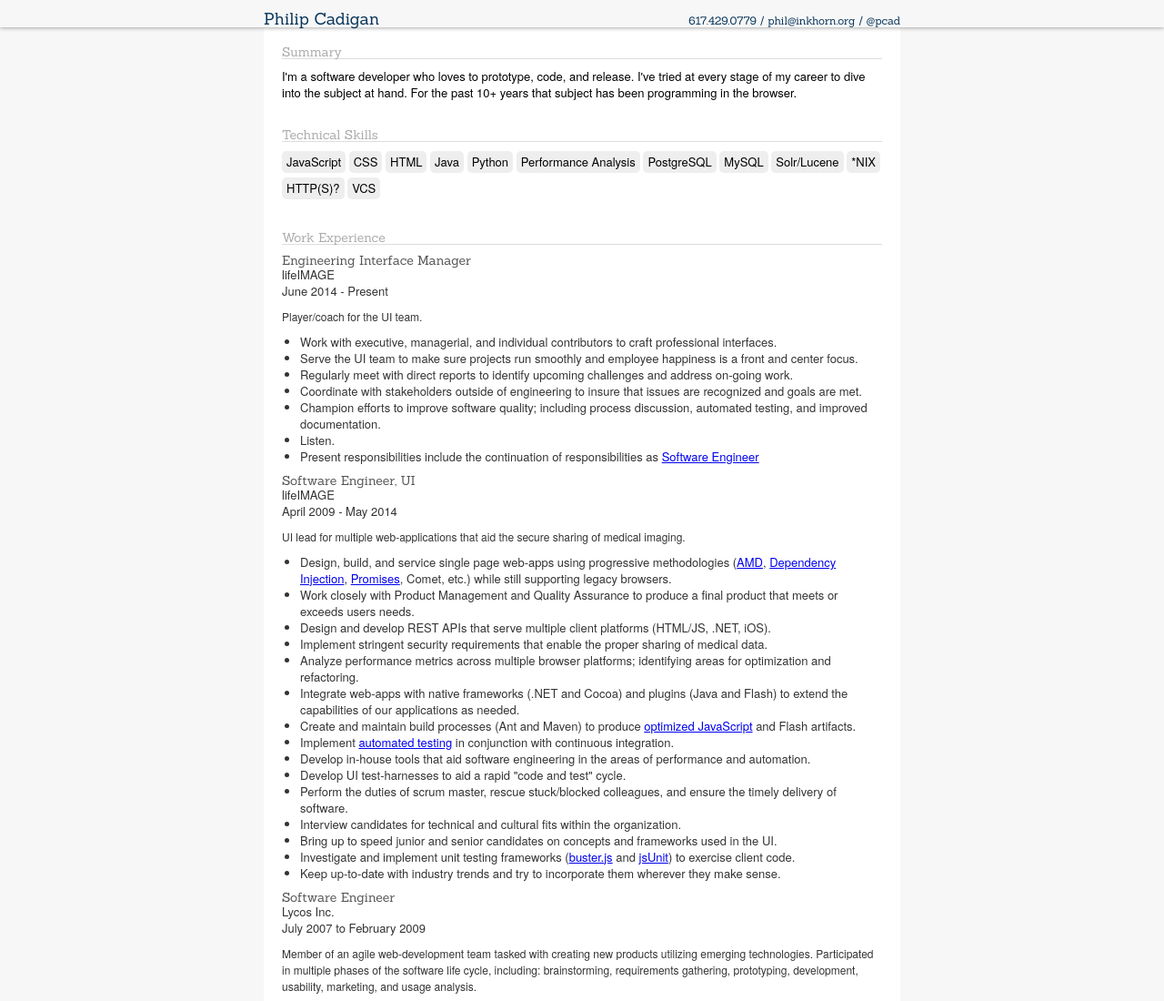
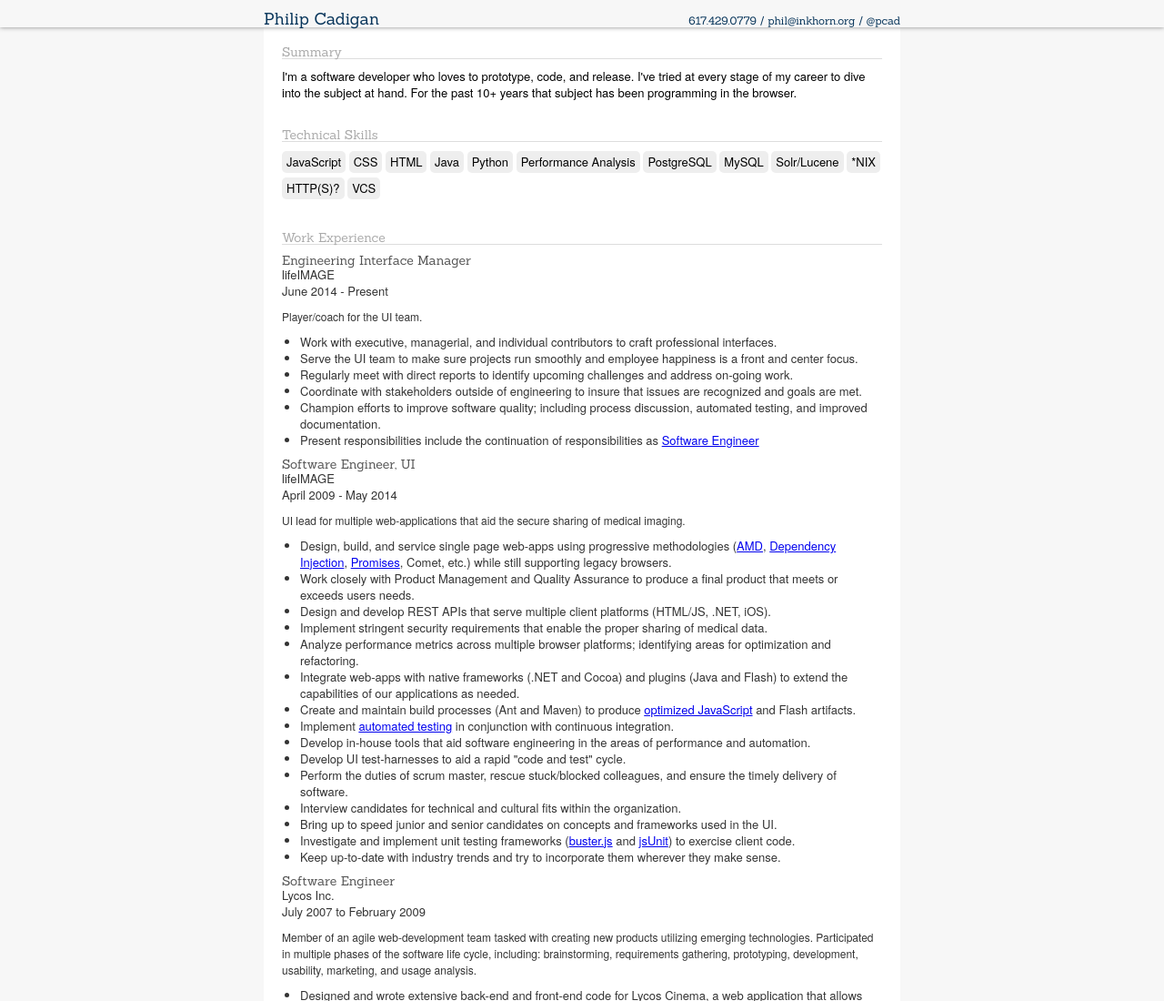
Before and after one commit to pcad/pcad.github.io, a plain HTML site: page resume.html in a window 1280 px wide. Shown: the top 1100 px of the page at 91% size. Drawn offline with Linux system fonts and the light colour scheme.

Commit message:
minor delta

```diff
--- a/resume.html
+++ b/resume.html
@@ -342,7 +342,6 @@
 					<li>Regularly meet with direct reports to identify upcoming challenges and address on-going work.</li>
 					<li>Coordinate with stakeholders outside of engineering to insure that issues are recognized and goals are met.</li>
 					<li>Champion efforts to improve software quality; including process discussion, automated testing, and improved documentation.</li>
-					<li>Listen.</li>
 					<li>Present responsibilities include the continuation of responsibilities as <a href="#softwareEngineerUI">Software Engineer</a></li>
 				</ul>
 				</div>
```
